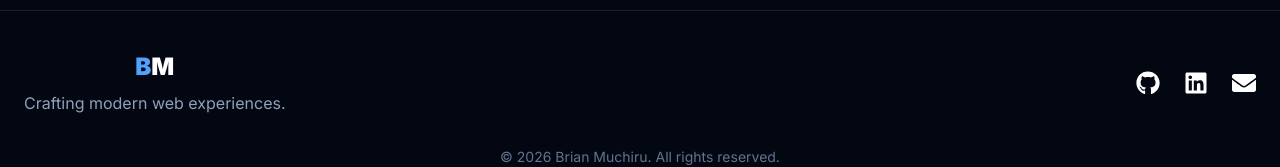
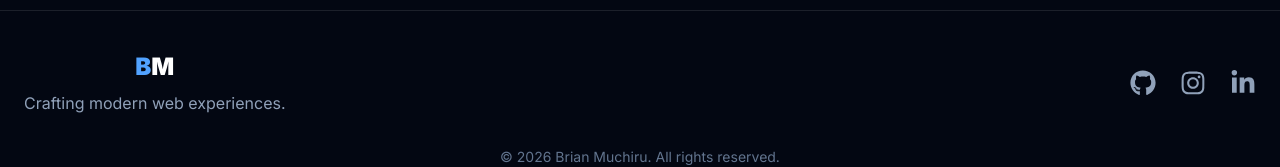
Before and after one commit to BRIAN-pixel275/Brian-Muchiru-Portfolio, a React (Vite) app: page / in a window 1280 px wide. Shown: the part 6804-6971 px from the top of the page. Built offline with nearby package versions, Linux system fonts and the light colour scheme.

Commit message:
feat: update Footer component to include Instagram link and improve icon usage

```diff
--- a/src/components/layout/Footer.jsx
+++ b/src/components/layout/Footer.jsx
@@ -1,4 +1,4 @@
-import { FaGithub, FaLinkedin, FaEnvelope } from "react-icons/fa";
+import { FaGithub, FaInstagram, FaLinkedinIn } from "react-icons/fa";
 
 const Footer = () => {
   return (
@@ -17,21 +17,37 @@ const Footer = () => {
 
         </div>
 
-        <div className="flex gap-6 text-2xl">
+         <div className="flex items-center gap-6 text-slate-400">
+  <a
+    href="https://github.com/BRIAN-pixel275"
+    target="_blank"
+    rel="noopener noreferrer"
+    aria-label="GitHub"
+    className="transition-colors duration-300 hover:text-blue-400"
+  >
+    <FaGithub size={26} />
+  </a>
 
-          <a href="#https://github.com/BRIAN-pixel275">
-            <FaGithub />
-          </a>
+  <a
+    href="https://www.instagram.com/just_muchiru/"
+    target="_blank"
+    rel="noopener noreferrer"
+    aria-label="Instagram"
+    className="transition-colors duration-300 hover:text-pink-500"
+  >
+    <FaInstagram size={26} />
+  </a>
 
-          <a href="#https://www.linkedin.com/in/brian-muchiru-b0b057356/">
-            <FaLinkedin />
-          </a>
-
-          <a href="brayo2933@gmail.com">
-            <FaEnvelope />
-          </a>
-
-        </div>
+  <a
+    href="https://www.linkedin.com/in/brian-muchiru-b0b057356/"
+    target="_blank"
+    rel="noopener noreferrer"
+    aria-label="LinkedIn"
+    className="transition-colors duration-300 hover:text-blue-500"
+  >
+    <FaLinkedinIn size={26} />
+  </a>
+</div>
 
       </div>
 
```
